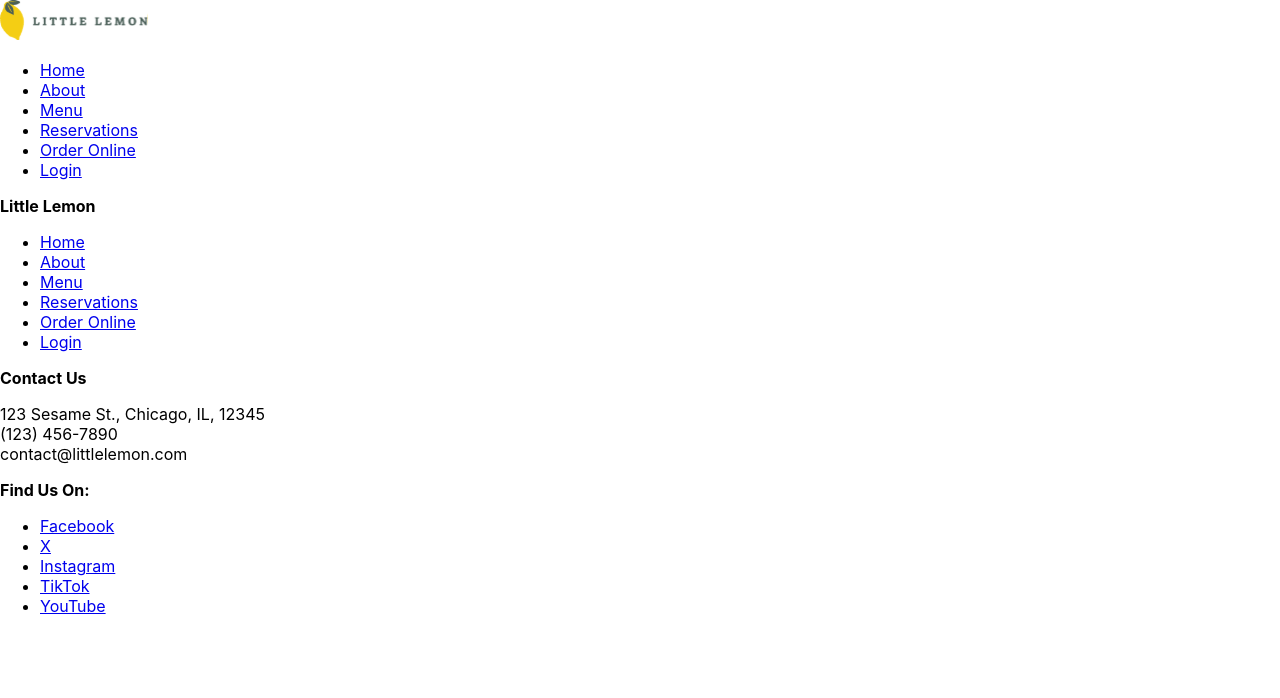
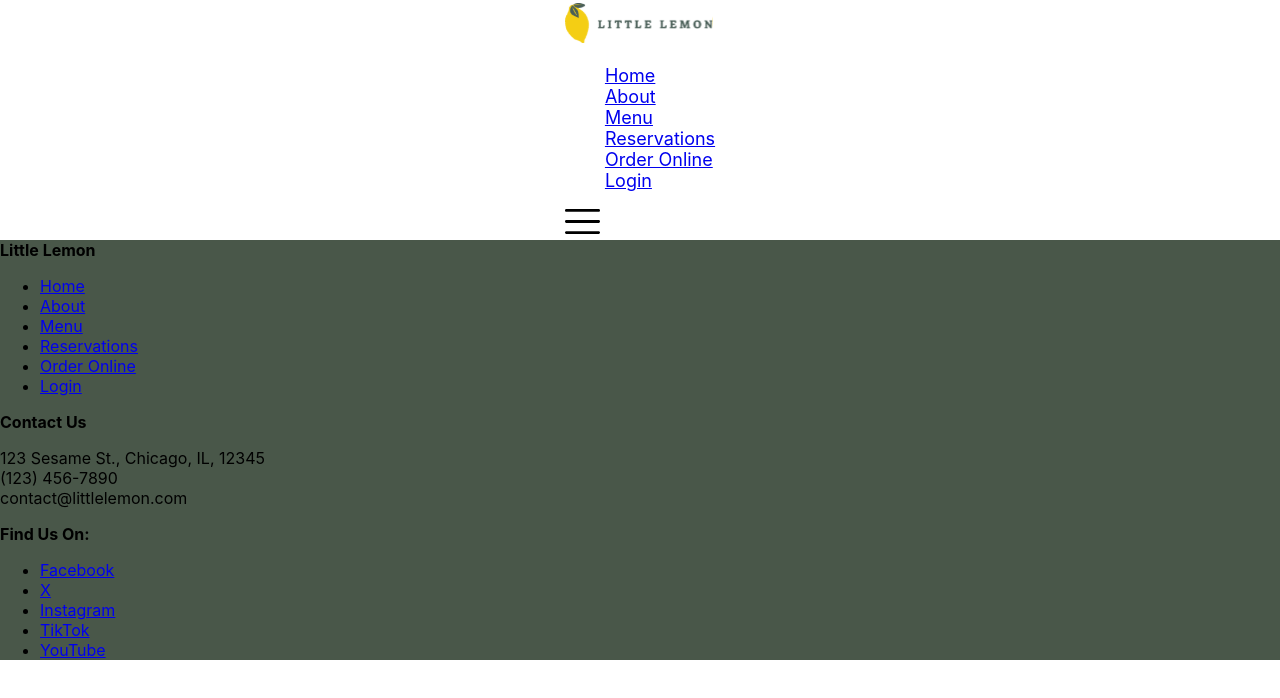
Before and after one commit to vgrinthal/LittleLemonCapstone, a React (Create React App) app: page / in a window 1280 px wide. Shown: the top 698 px of the page. Built offline with nearby package versions, Linux system fonts and the light colour scheme.

Commit message:
Header and Fotter edits

```diff
--- a/src/App.css
+++ b/src/App.css
@@ -13,14 +13,14 @@
   }
 }
 
-.App-header {
-  background-color: #282c34;
-  min-height: 100vh;
+.Header {
+  background-color: #ffffff;
+  min-height: 30vh;
   display: flex;
   flex-direction: column;
   align-items: center;
   justify-content: center;
-  font-size: calc(10px + 2vmin);
+  font-size: calc(10px + 1vmin);
   color: white;
 }
 
@@ -36,3 +36,26 @@
     transform: rotate(360deg);
   }
 }
+
+#nav-menu > li {
+  list-style-type: none;
+  text-decoration: none;
+  text-align: center;
+  font-family: "Markazi Text", serif;
+}
+
+#nav-menu > li > a:link {
+  color: #495749;
+}
+
+#nav-menu > li > a:hover, a:active {
+  color: #f4ce14;
+}
+
+#nav-menu > li > a:visited {
+  color: #b790d0;
+}
+
+.Footer {
+  background-color: #495749;
+}
--- a/src/Footer.js
+++ b/src/Footer.js
@@ -3,9 +3,9 @@ import "./App.css";
 
 export default function Footer() {
     return (
-        <footer className="Footer" color="#49SE57">
+        <footer className="Footer">
            <nav>
-            <div id="nav-menu">
+            <div className="footer-column">
                 <b>Little Lemon</b>
                 <ul>
                     <li><NavLink to="/" className="home-link">Home</NavLink></li>
@@ -17,20 +17,20 @@ export default function Footer() {
                 </ul>
             </div>
             </nav>
-            <div id="contact-us">
+            <div className="footer-column">
                 <b>Contact Us</b>
                 <p>123 Sesame St., Chicago, IL, 12345<br />
                 (123) 456-7890<br />
                 contact@littlelemon.com</p>
             </div>
-            <div id="social-links">
+            <div className="footer-column">
                 <b>Find Us On:</b>
                 <ul>
-                    <li><a href="https://www.facebook.com">Facebook</a></li>
-                    <li><a href="https://www.x.com">X</a></li>
-                    <li><a href="https://www.instagram.com">Instagram</a></li>
-                    <li><a href="https://www.tiktok.com">TikTok</a></li>
-                    <li><a href="https://www.youtube.com">YouTube</a></li>
+                    <li><a href="https://www.facebook.com" alt="Facebook">Facebook</a></li>
+                    <li><a href="https://www.x.com" alt="X">X</a></li>
+                    <li><a href="https://www.instagram.com" alt="Instagram">Instagram</a></li>
+                    <li><a href="https://www.tiktok.com" alt="TikTok">TikTok</a></li>
+                    <li><a href="https://www.youtube.com" alt="YouTube">YouTube</a></li>
                 </ul>
             </div>
         </footer>
--- a/src/Header.js
+++ b/src/Header.js
@@ -4,9 +4,11 @@ import "./App.css";
 export default function Header() {
     return (
         <header className="Header">
-            <nav>
-            <img src="/icons_assets/Logo.svg" alt="Little Lemon Logo" />
-            <div id="nav-menu">
+            <meta name="description" content="Website for the Little Lemon restaraunt franchise based in Chicago, IL."></meta>
+            <meta name="og:title" content="Little Lemon Restaraunt"></meta>
+            <nav className="nav-menu">
+            <div>
+                <img src="/icons_assets/Logo.svg" alt="Little Lemon Logo" />
                 <ul>
                     <li><NavLink to="/" className="home-link">Home</NavLink></li>
                     <li><NavLink to="/#about" className="about-link">About</NavLink></li>
@@ -15,6 +17,7 @@ export default function Header() {
                     <li><NavLink to="/order-online" className="order-online-link">Order Online</NavLink></li>
                     <li><NavLink to="/login" className="login-link">Login</NavLink></li>
                 </ul>
+                <img src="/icons_assets/hamburger.svg" alt="collapse-menu"/>
             </div>
             </nav>
         </header>
```
Also changed, not shown: public/icons_assets/hamburger.svg (added).
